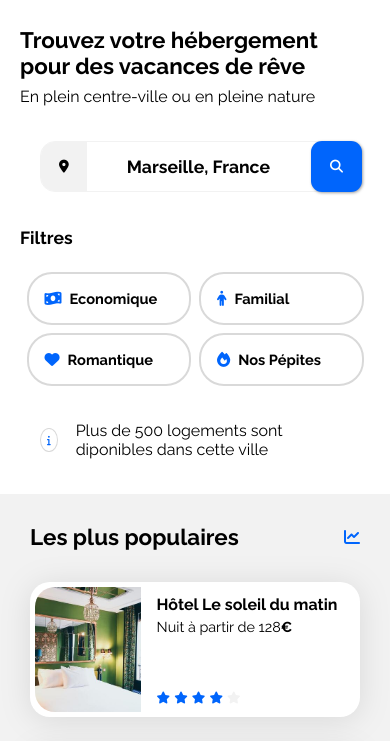
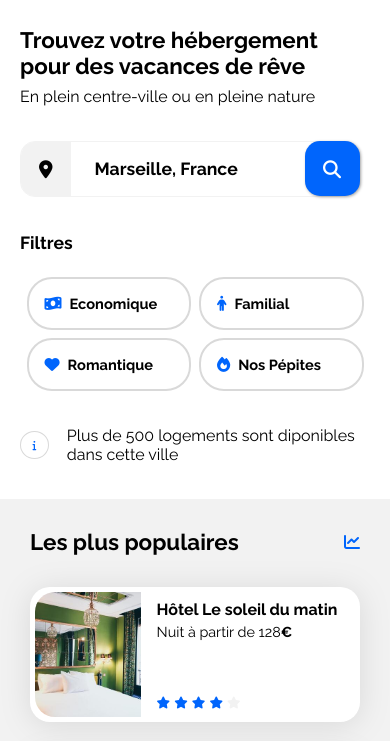
Before and after one commit to OkapiAndromede/Booki, a plain HTML site: page index.html in a window 390 px wide. Shown: the part 103-844 px from the top of the page. Drawn offline with Linux system fonts and the light colour scheme.

Commit message:
Optimisation du code

```diff
--- a/css/component.css
+++ b/css/component.css
@@ -26,12 +26,9 @@
 /****** Info logo ***********/
 .info-btn .fa-info {
   display: flex;
-  justify-content: center;
   align-items: center;
-  font-size: small;
-  /*Design du conteneur : sphérique*/
   border: solid 1px var(--filter-border-color);
-  height: 24px;
-  width: 24px;
   border-radius: 50%;
+  padding: 8px 11.5px;
+  font-size: x-small;
 }
--- a/css/media.css
+++ b/css/media.css
@@ -57,11 +57,11 @@
 /* Small devices (phones, less than 768px) */
 @media (max-width: 767.98px) {
   /****** General ***********/
+
   body {
     padding: 0px;
   }
   .introduction,
-  .info-btn,
   .activity {
     padding: 0 20px;
   }
@@ -90,11 +90,10 @@
   /****** Search-Bar ***********/
   .search_bar {
     position: relative;
-    width: 90%; /*Ne s'adapte plus aux enfants*/
-    margin-left: 20px;
+    width: 95%; /*Ne s'adapte plus aux enfants*/
   }
   .search_bar .fa-solid {
-    font-size: small;
+    font-size: large;
   }
   .search_bar input[type="search"] {
     width: 100%; /*Permet d'étendre la barre de recherche au maximum de la place disponible*/
@@ -104,13 +103,14 @@
   }
   .search_bar button[type="submit"] .fa-solid {
     display: inline-block;
+    font-size: large;
     color: white;
     background-color: var(--main-color);
-    border-radius: 11px;
+    border-radius: 15px;
     box-shadow: 1px 1px 3px 0px rgba(0, 0, 0, 0.37);
-    padding: 19px;
+    padding: 18.5px;
     position: absolute;
-    top: -1px;
+    top: -0.5px;
     right: -8px;
   }
   /****** Filter ***********/
@@ -138,12 +138,6 @@
     width: 47%;
     padding: 16px 16px;
     box-sizing: border-box;
-  }
-  /****** Information-btn ***********/
-
-  .info-btn .fa-info {
-    font-size: x-small;
-    width: 25px; /*Evite que le cercle soit elliptique*/
   }
   /****** Hebergements And Populaires ***********/
   .hebergements-and-populaires {
--- a/css/style.css
+++ b/css/style.css
@@ -46,7 +46,7 @@ header {
   gap: 4.25rem;
 }
 .navbar a {
-  padding-top: 1.55rem;
+  padding-top: 1.6rem;
   transition: all 100ms;
   font-size: 1rem;
 }
@@ -84,7 +84,6 @@ header {
   border: none;
   outline: none;
   font-weight: bold;
-  padding-left: 16px;
   font-size: 1.1rem;
 }
 .search_bar input::placeholder {
--- a/index.html
+++ b/index.html
@@ -40,7 +40,7 @@
         <p class="introduction-txt">
           En plein centre-ville ou en pleine nature
         </p>
-        <form class="search_bar" method="get" action="">
+        <form class="search_bar" method="get" action="/search">
           <i id="search_bar-location" class="fa-solid fa-location-dot"></i>
           <input type="search" placeholder="Marseille, France" />
           <button type="submit">
```
